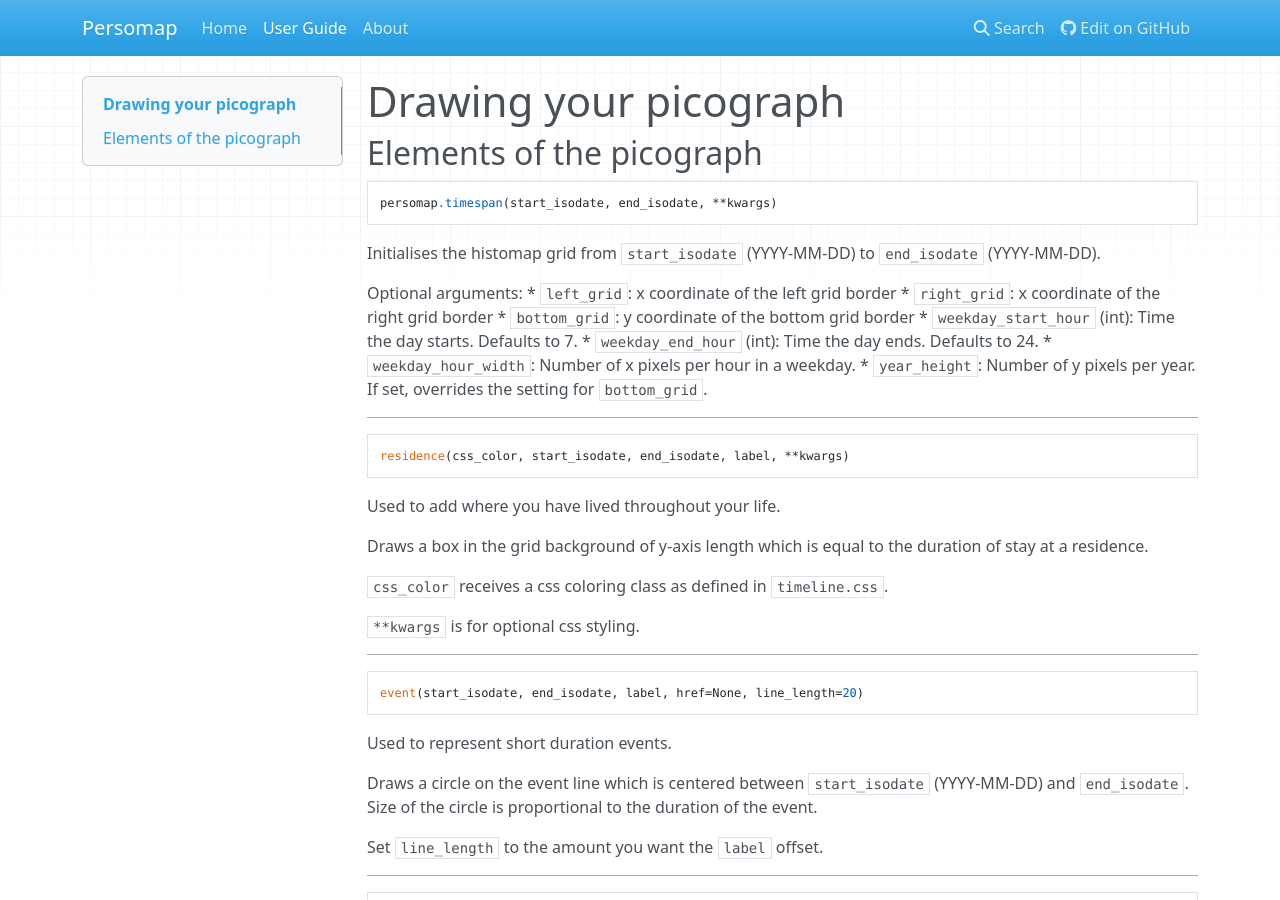
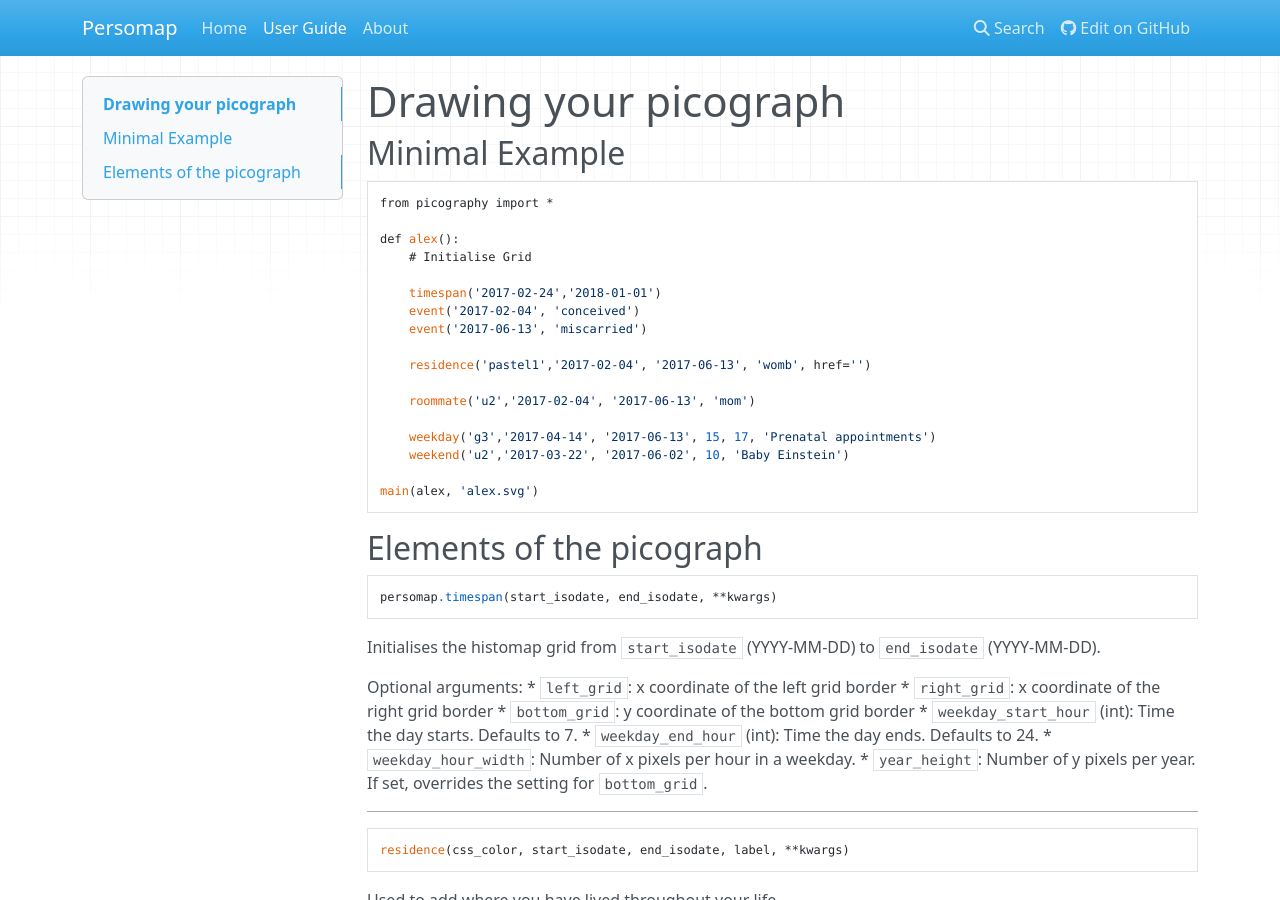
Before and after one commit to devotees/biograph, an MkDocs documentation site: the page built from docs/user-guide.md, in a window 1280 px wide and 900 px high. Built offline with MkDocs 1.6.1, drawn with Linux system fonts in a browser that asks for light colours; nearby versions of some CDN libraries; old or Windows-style settings are respelled for this version of MkDocs.

Commit message:
Add example to docs.

````diff
--- a/docs/user-guide.md
+++ b/docs/user-guide.md
@@ -1,4 +1,26 @@
 # Drawing your picograph
+
+## Minimal Example
+
+```
+from picography import *
+
+def alex():
+    # Initialise Grid
+
+    timespan('2017-02-24','2018-01-01')
+    event('2017-02-04', 'conceived')
+    event('2017-06-13', 'miscarried')
+
+    residence('pastel1','2017-02-04', '2017-06-13', 'womb', href='')
+
+    roommate('u2','2017-02-04', '2017-06-13', 'mom')
+
+    weekday('g3','2017-04-14', '2017-06-13', 15, 17, 'Prenatal appointments')
+    weekend('u2','2017-03-22', '2017-06-02', 10, 'Baby Einstein')
+
+main(alex, 'alex.svg')
+```
 
 ## Elements of the picograph
 
````
